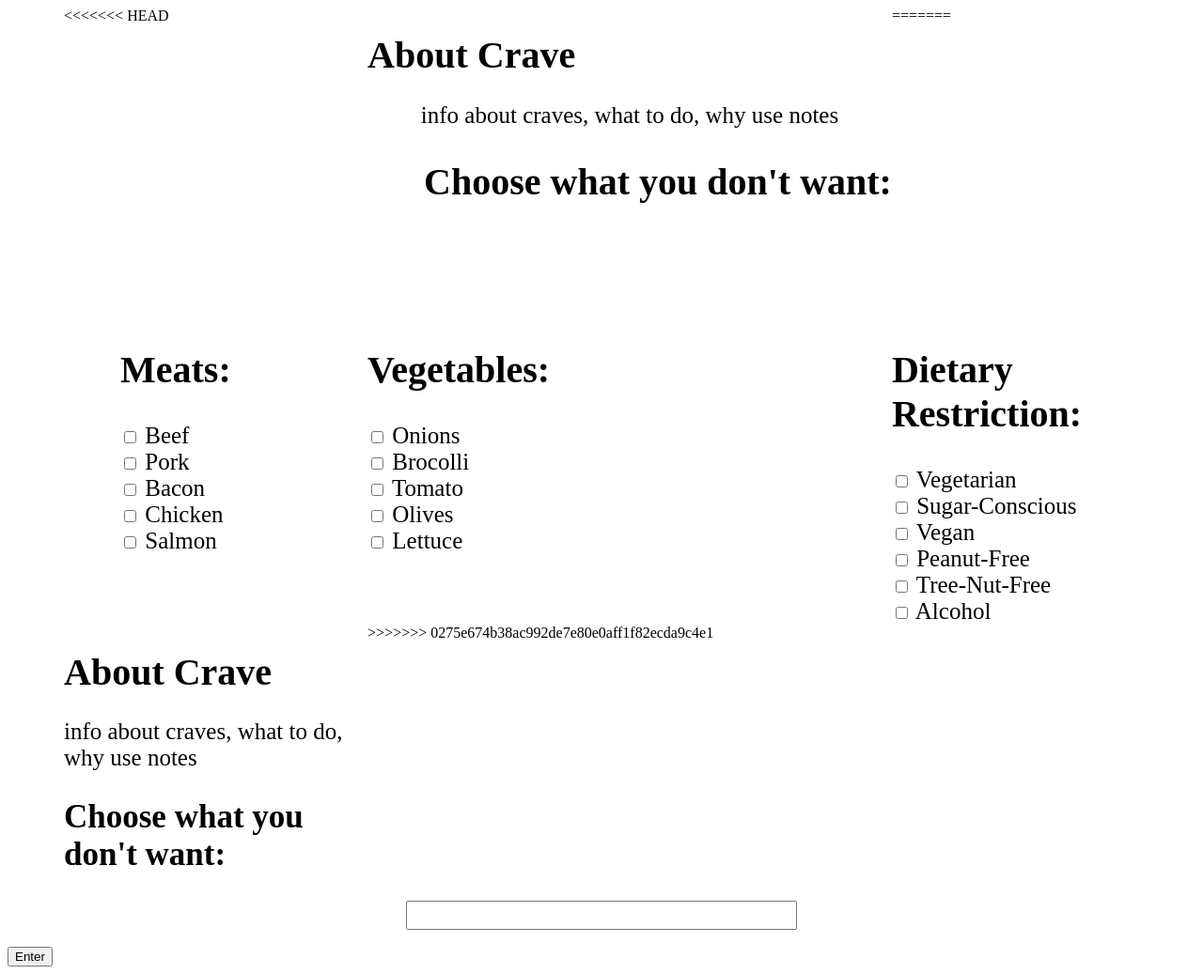
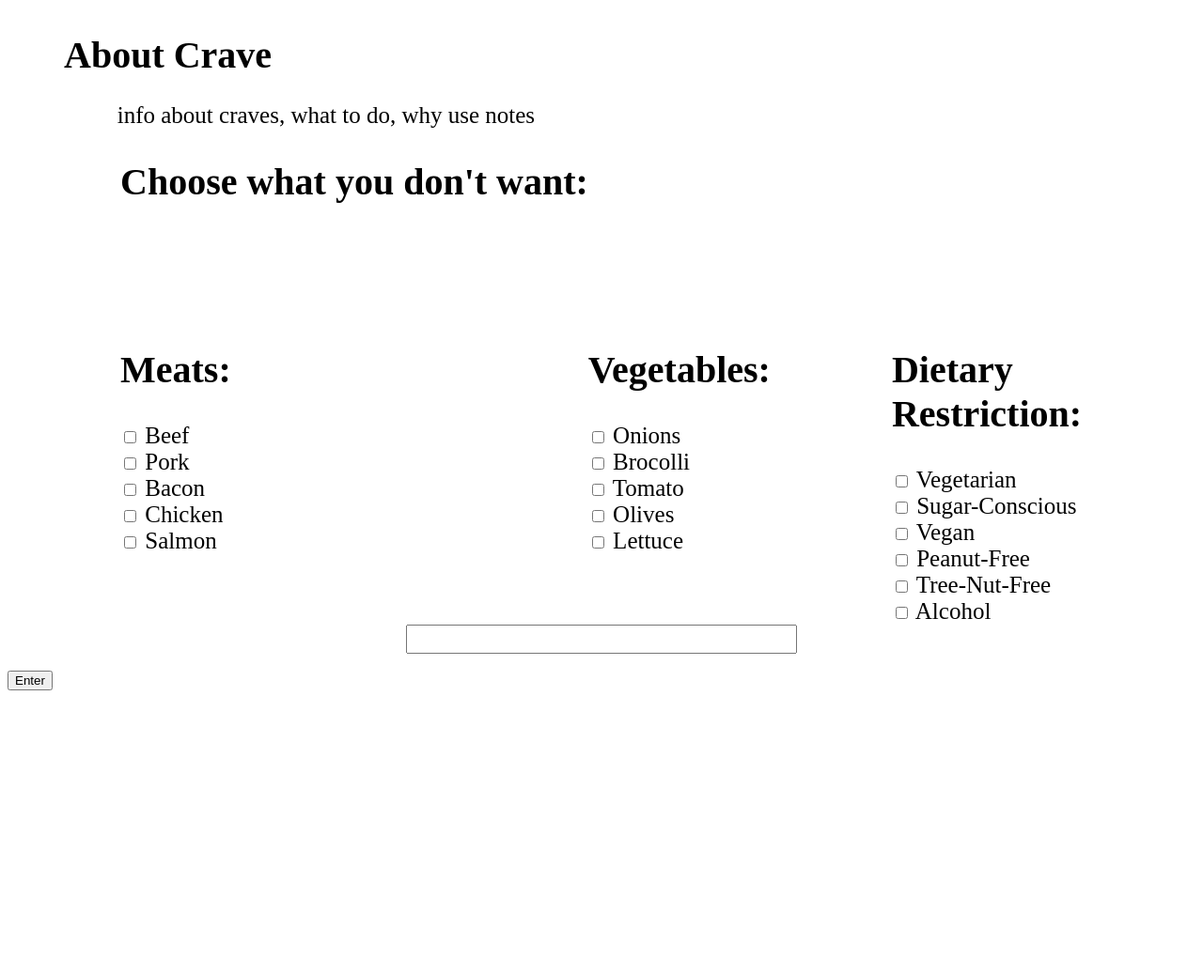
Before and after one commit to qarnac/Jinjaz-Krew, a Python web app: template templates/homepage.html in a window 1280 px wide. Shown: the whole page at 94% size. After the commit the page ends 735 px from the top, so only its background shows below. Run offline with Jinja, Linux system fonts and the light colour scheme; the template is opened without the code that fills it, so the values that code supplies are empty.

Commit message:
deleted double intro

```diff
--- a/templates/homepage.html
+++ b/templates/homepage.html
@@ -9,21 +9,13 @@
 
   <form action = "/" method = "post">
     <div class="grid-container">
-<<<<<<< HEAD
+
       <div class="intro">
         <h1>About Crave</h1>
         <p>info about craves, what to do, why use notes</p>
         <h2 id="intro">Choose what you don't want:</h2>
       </div>
 
-
-=======
-        <div class="intro">
-          <h1>About Crave</h1>
-          <p>info about craves, what to do, why use notes</p>
-          <h2 id="choose">Choose what you don't want:</h2>
-      </div>
->>>>>>> 0275e674b38ac992de7e80e0aff1f82ecda9c4e1
       <div id="meat">
         <h2>Meats:</h2>
         <input type="checkbox" value="beef" name="restrictions">
```
